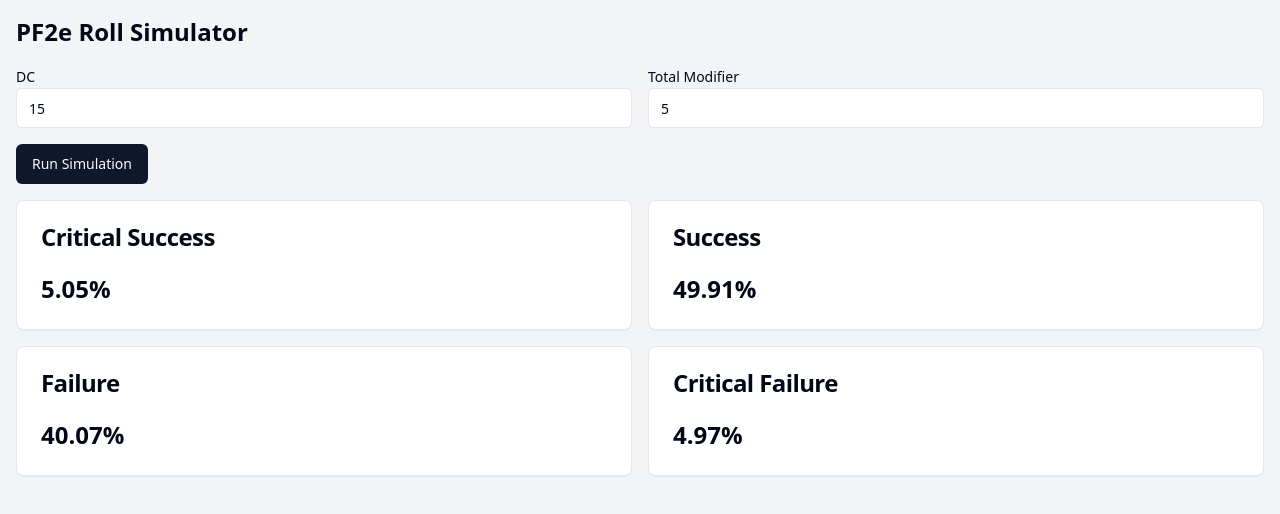
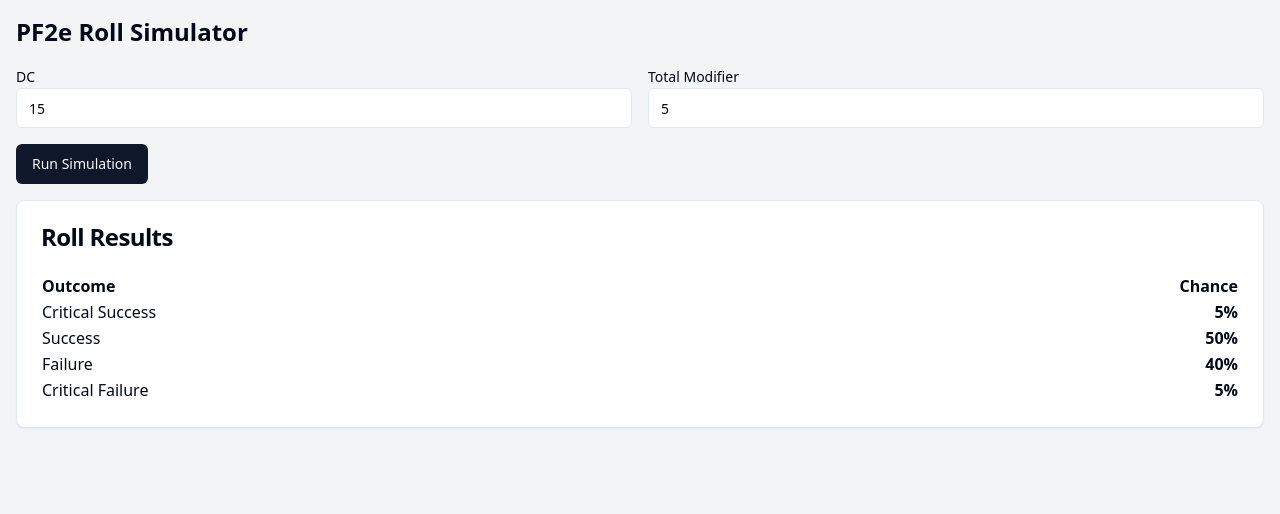
Before and after one commit to rictic/critroll-simulate, a React (Vite) app: page / in a window 1280 px wide. Both pictures are taken after a click on the button "Run Simulation". Shown: the top 514 px of the page. Built offline with nearby package versions, Linux system fonts and the light colour scheme.

Commit message:
Display results in table format
Updated the PF2e Roll Simulator to display results in a table format, listing outcomes from critical success down to critical failure. Percent chances are now rounded to the nearest whole number.
[skip gpt_engineer]

```diff
--- a/src/components/PF2eRollSimulator.jsx
+++ b/src/components/PF2eRollSimulator.jsx
@@ -27,10 +27,10 @@ const PF2eRollSimulator = () => {
     }
 
     setResults({
-      critSuccess: (critSuccess / iterations * 100).toFixed(2),
-      success: (success / iterations * 100).toFixed(2),
-      failure: (failure / iterations * 100).toFixed(2),
-      critFailure: (critFailure / iterations * 100).toFixed(2)
+      critSuccess: Math.round(critSuccess / iterations * 100),
+      success: Math.round(success / iterations * 100),
+      failure: Math.round(failure / iterations * 100),
+      critFailure: Math.round(critFailure / iterations * 100)
     });
   };
 
@@ -59,37 +59,38 @@ const PF2eRollSimulator = () => {
       </div>
       <Button onClick={() => simulateRolls()}>Run Simulation</Button>
       {results && (
-        <div className="mt-4 grid grid-cols-2 gap-4">
+        <div className="mt-4">
           <Card>
             <CardHeader>
-              <CardTitle>Critical Success</CardTitle>
+              <CardTitle>Roll Results</CardTitle>
             </CardHeader>
             <CardContent>
-              <p className="text-2xl font-bold">{results.critSuccess}%</p>
-            </CardContent>
-          </Card>
-          <Card>
-            <CardHeader>
-              <CardTitle>Success</CardTitle>
-            </CardHeader>
-            <CardContent>
-              <p className="text-2xl font-bold">{results.success}%</p>
-            </CardContent>
-          </Card>
-          <Card>
-            <CardHeader>
-              <CardTitle>Failure</CardTitle>
-            </CardHeader>
-            <CardContent>
-              <p className="text-2xl font-bold">{results.failure}%</p>
-            </CardContent>
-          </Card>
-          <Card>
-            <CardHeader>
-              <CardTitle>Critical Failure</CardTitle>
-            </CardHeader>
-            <CardContent>
-              <p className="text-2xl font-bold">{results.critFailure}%</p>
+              <table className="w-full">
+                <thead>
+                  <tr>
+                    <th className="text-left">Outcome</th>
+                    <th className="text-right">Chance</th>
+                  </tr>
+                </thead>
+                <tbody>
+                  <tr>
+                    <td>Critical Success</td>
+                    <td className="text-right font-bold">{results.critSuccess}%</td>
+                  </tr>
+                  <tr>
+                    <td>Success</td>
+                    <td className="text-right font-bold">{results.success}%</td>
+                  </tr>
+                  <tr>
+                    <td>Failure</td>
+                    <td className="text-right font-bold">{results.failure}%</td>
+                  </tr>
+                  <tr>
+                    <td>Critical Failure</td>
+                    <td className="text-right font-bold">{results.critFailure}%</td>
+                  </tr>
+                </tbody>
+              </table>
             </CardContent>
           </Card>
         </div>
```
